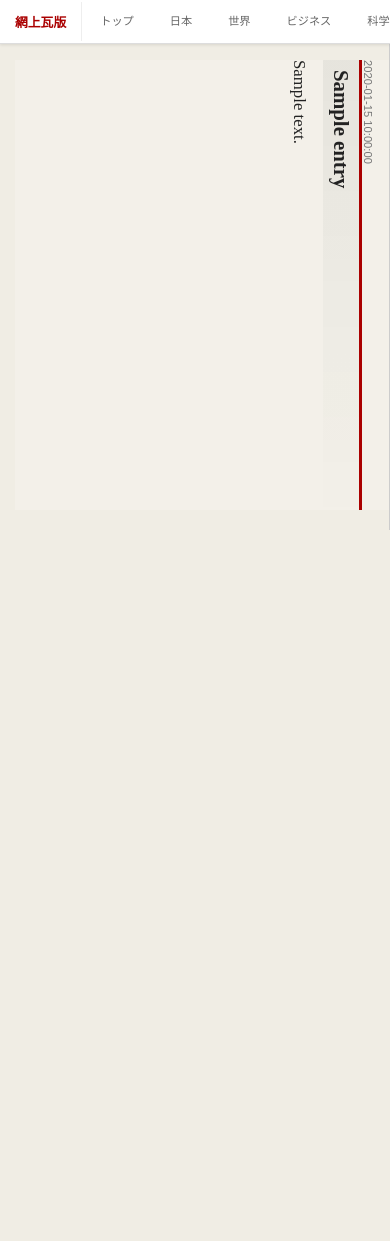
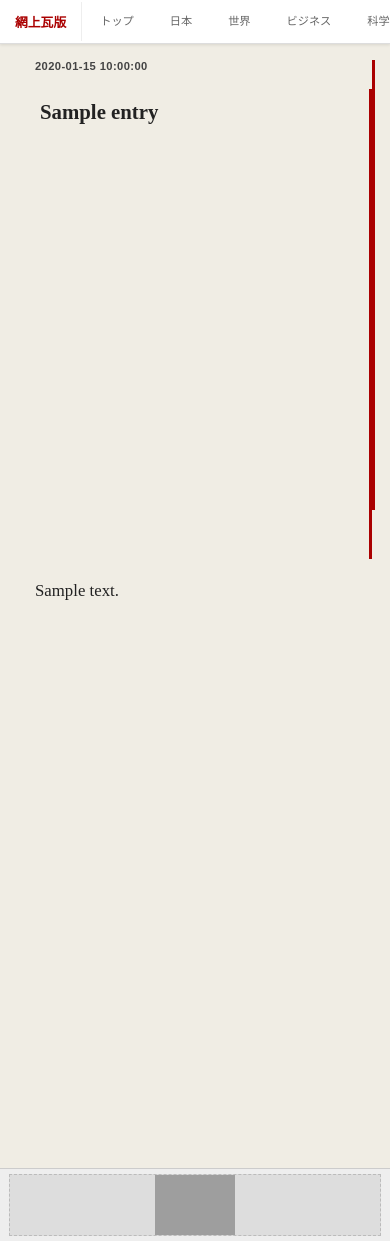
Before and after one commit to pnkt313/denno-news, a Flask app: template templates/index.html in a window 390 px wide. Run offline with Flask 3, Linux system fonts and the light colour scheme; the template is opened without the code that fills it: most values are stand-ins (such as "Sample title", 1, 10 or a date in 2020); grey boxes are pictures that could not be loaded.

Commit message:
Update index.html

```diff
--- a/templates/index.html
+++ b/templates/index.html
@@ -1,9 +1,20 @@
 <!DOCTYPE html>
 <html lang="ja">
 <head>
+
+    <!-- Google tag (gtag.js) -->
+<script async src="https://www.googletagmanager.com/gtag/js?id=G-JWK7G9KJRR"></script>
+<script>
+  window.dataLayer = window.dataLayer || [];
+  function gtag(){dataLayer.push(arguments);}
+  gtag('js', new Date());
+
+  gtag('config', 'G-JWK7G9KJRR');
+</script>
+
     <meta charset="UTF-8">
     <meta name="viewport" content="width=device-width, initial-scale=1.0">
-    <title>網上瓦版</title>
+    <title>網上瓦版 - 縦書き電子版</title>
     <style>
         /* ==========================================================
            1. 全体設定
@@ -23,180 +34,103 @@
         }
 
         /* ==========================================================
-           2. スリムな横スクロールメニュー（網上瓦版ロゴ入り）
+           2. スリムなメニュー（ロゴ固定）
            ========================================================== */
         nav {
             writing-mode: horizontal-tb;
             position: fixed;
-            top: 0;
-            left: 0;
-            width: 100%;
+            top: 0; left: 0; width: 100%;
             background-color: #fff;
-            display: flex; /* ロゴとメニューを横に並べる */
-            align-items: center;
-            padding: 0;
+            display: flex; align-items: center;
             z-index: 1000;
             box-shadow: 0 1px 3px rgba(0,0,0,0.1);
-            box-sizing: border-box;
             border-bottom: 1px solid #ddd;
         }
 
-        /* 左側に固定されるロゴ */
         nav .brand {
-            display: inline-block;
-            color: #a00; /* 瓦版らしい赤 */
-            font-size: 1.6rem;
-            font-weight: 900;
-            padding: 10px 15px;
-            white-space: nowrap;
-            font-family: "Yu Mincho", serif;
-            border-right: 1px solid #eee; /* メニューとの区切り線 */
-            background-color: #fff;
+            color: #a00; font-size: 1.6rem; font-weight: 900;
+            padding: 10px 15px; white-space: nowrap;
+            border-right: 1px solid #eee; font-family: "Yu Mincho", serif;
         }
 
-        /* 右側のスクロールするメニュー */
         nav .menu {
-            display: flex;
-            overflow-x: auto;
-            white-space: nowrap;
-            -webkit-overflow-scrolling: touch;
-            scrollbar-width: none;
-            flex-grow: 1; /* 残りの幅をすべて使う */
+            display: flex; overflow-x: auto; white-space: nowrap;
+            -webkit-overflow-scrolling: touch; flex-grow: 1;
         }
-
         nav .menu::-webkit-scrollbar { display: none; }
-
         nav .menu a {
-            text-decoration: none;
-            color: #666;
-            font-size: 1.4rem;
-            padding: 12px 18px;
-            background-color: transparent;
-            display: inline-block;
-            transition: 0.2s;
-            font-family: sans-serif;
-            border-bottom: 3px solid transparent;
+            text-decoration: none; color: #666; font-size: 1.4rem;
+            padding: 12px 18px; border-bottom: 3px solid transparent;
         }
-
-        nav .menu a.active {
-            color: #a00;
-            font-weight: bold;
-            border-bottom: 3px solid #a00;
-        }
+        nav .menu a.active { color: #a00; font-weight: bold; border-bottom: 3px solid #a00; }
 
         /* ==========================================================
            3. 紙面レイアウト（PC版）
            ========================================================== */
         main {
-            display: grid;
-            grid-template-rows: repeat(2, 1fr);
-            grid-auto-flow: column;
-            gap: 35px;
-            padding: 65px 30px 30px 30px;
-            height: 100vh;
-            box-sizing: border-box;
+            display: grid; grid-template-rows: repeat(2, 1fr);
+            grid-auto-flow: column; gap: 35px;
+            padding: 65px 30px 120px 30px; /* 下部にバナー用の余白を追加 */
+            height: 100vh; box-sizing: border-box;
             overflow-x: auto;
-            border-right: 1px solid #ccc;
         }
 
         article {
-            height: 420px;
-            width: auto;
-            min-width: 300px;
-            border-left: 1px solid #999;
-            padding-left: 20px;
-            display: flex;
-            flex-direction: column;
-            position: relative;
-            writing-mode: vertical-rl;
-            -webkit-writing-mode: vertical-rl;
+            height: 420px; min-width: 300px;
+            border-left: 1px solid #999; padding-left: 20px;
+            display: flex; flex-direction: column; position: relative;
         }
 
-        article::after {
-            content: "";
-            position: absolute;
-            bottom: -15px;
-            right: 0;
-            width: 100%;
-            border-bottom: 1px dotted #bbb;
+        /* 日時（.meta）の設定：大きく強調 */
+        .meta {
+            font-size: 1.4rem; color: #444; margin-bottom: 12px;
+            font-weight: bold; font-family: sans-serif; letter-spacing: 0.05rem;
         }
 
-        .meta { font-size: 1.4rem;
-               color: #777; margin-bottom: 10px; font-family: sans-serif; }
+        h2 { font-size: 3.0rem; line-height: 1.25; border-right: 3px solid #a00; padding: 10px 5px; }
+        .content { font-size: 2.4rem; line-height: 1.7; display: block !important; overflow: hidden; height: 100%; }
 
-        h2 {
-            font-size: 3.0rem;
-            line-height: 1.25;
-            margin: 0 0 15px 0;
-            font-weight: 800;
-            background: linear-gradient(to bottom, rgba(0,0,0,0.05), transparent);
-            padding: 10px 5px;
-            border-right: 3px solid #a00;
-            writing-mode: vertical-rl;
-            -webkit-writing-mode: vertical-rl;
+        /* ==========================================================
+           4. フッターバナーエリア（横長）
+           ========================================================== */
+        footer {
+            writing-mode: horizontal-tb;
+            position: fixed;
+            bottom: 0; left: 0; width: 100%;
+            background-color: #eee; /* バナーが目立つように薄いグレー */
+            padding: 10px 0;
+            display: flex; justify-content: center; align-items: center;
+            z-index: 1000;
+            border-top: 1px solid #ccc;
         }
 
-        .content {
-            font-size: 2.4rem; /* 文字サイズを大きく設定 */
-            line-height: 1.7;
-            text-align: justify;
-            display: block !important;
-            writing-mode: vertical-rl !important;
-            -webkit-writing-mode: vertical-rl !important;
-            text-orientation: mixed !important;
-            -webkit-text-orientation: mixed !important;
-            overflow: hidden;
-            height: 100%;
+        .banner-slot {
+            width: 728px; /* 標準的なビッグバナーサイズ */
+            max-width: 95%;
+            height: 90px;
+            background-color: #ddd;
+            display: flex; justify-content: center; align-items: center;
+            color: #888; font-size: 1.2rem;
+            border: 1px dashed #bbb;
         }
 
-        a.article-link { text-decoration: none; color: inherit; display: block; height: 100%; transition: 0.3s; }
-        a:hover { background-color: rgba(255,255,255,0.4); }
-
         /* ==========================================================
-           4. スマホ用設定
+           5. スマホ用設定
            ========================================================= */
         @media (max-width: 768px) {
-            body {
-                writing-mode: horizontal-tb;
-                -webkit-writing-mode: horizontal-tb;
-                height: auto;
-                overflow-y: auto;
-                overflow-x: hidden;
-                display: block;
+            body { writing-mode: horizontal-tb; height: auto; display: block; }
+            main {
+                display: flex; flex-direction: column;
+                padding: 60px 15px 120px 15px; /* 下部余白 */
+                height: auto; gap: 50px;
             }
+            article { height: 450px !important; border-right: 3px solid #a00; border-left: none; }
+            h2 { font-size: 2.6rem; height: 450px !important; }
+            .content { font-size: 2.1rem; height: 450px !important; }
 
-            main {
-                display: flex;
-                flex-direction: column;
-                padding: 60px 15px 20px 15px;
-                height: auto;
-                gap: 50px;
-            }
-
-            article {
-                writing-mode: vertical-rl !important;
-                -webkit-writing-mode: vertical-rl !important;
-                height: 450px !important; /* 高さを揃える設定 */
-                width: 100%;
-                min-width: 0;
-                overflow-x: auto;
-                overflow-y: hidden;
-                border-left: none;
-                border-right: 3px solid #a00;
-                padding: 0 15px 0 0;
-                margin: 0;
-                background: rgba(255,255,255,0.2);
-                display: block !important;
-            }
-
-            h2 { font-size: 2.6rem; height: 450px !important; margin: 0 !important; }
-            .content { font-size: 2.1rem;
-                      height: 450px !important; margin: 0 !important; padding: 0 10px; }
-
-            article::after {
-                bottom: -25px;
-                border-bottom: 1px solid #ccc;
-            }
+            /* スマホ用バナーサイズ調整 */
+            .banner-slot { height: 60px; font-size: 1.0rem; }
+            footer { padding: 5px 0; }
         }
     </style>
 </head>
@@ -219,7 +153,7 @@
 <main>
     {% for entry in entries %}
     <article>
-        <a href="{{ entry.link }}" target="_blank" class="article-link">
+        <a href="{{ entry.link }}" target="_blank" style="text-decoration: none; color: inherit; display: block; height: 100%;">
             <div class="meta">{{ entry.published }}</div>
             <h2>{{ entry.title }}</h2>
             <div class="content">
@@ -230,5 +164,11 @@
     {% endfor %}
 </main>
 
+<footer>
+    <div class="banner-slot">
+        <img src="https://ppc-master.jp/labo/wp-content/uploads/2025/04/a642966d6dc6fda30ced5fa22a0c4f4f-e1744876154340.jpg" alt="Banner" style="max-height: 100%;">
+    </div>
+</footer>
+
 </body>
 </html>
```
